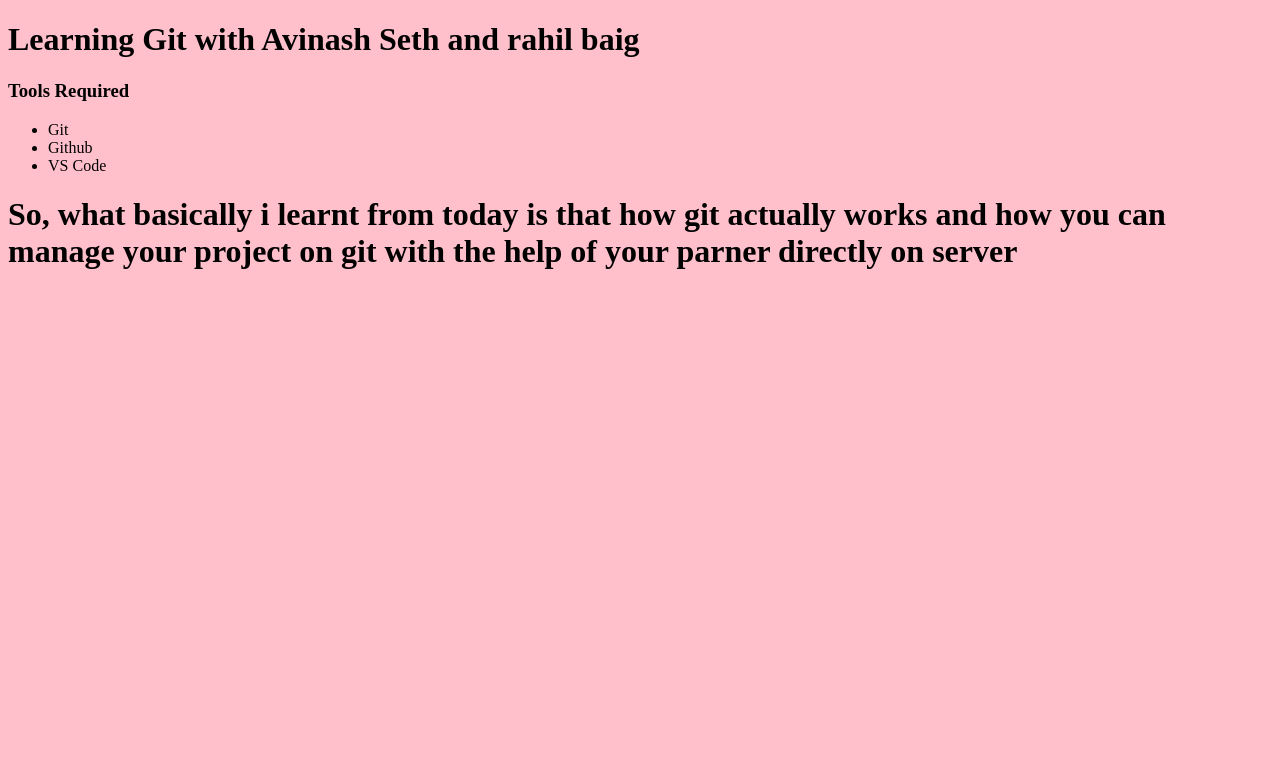
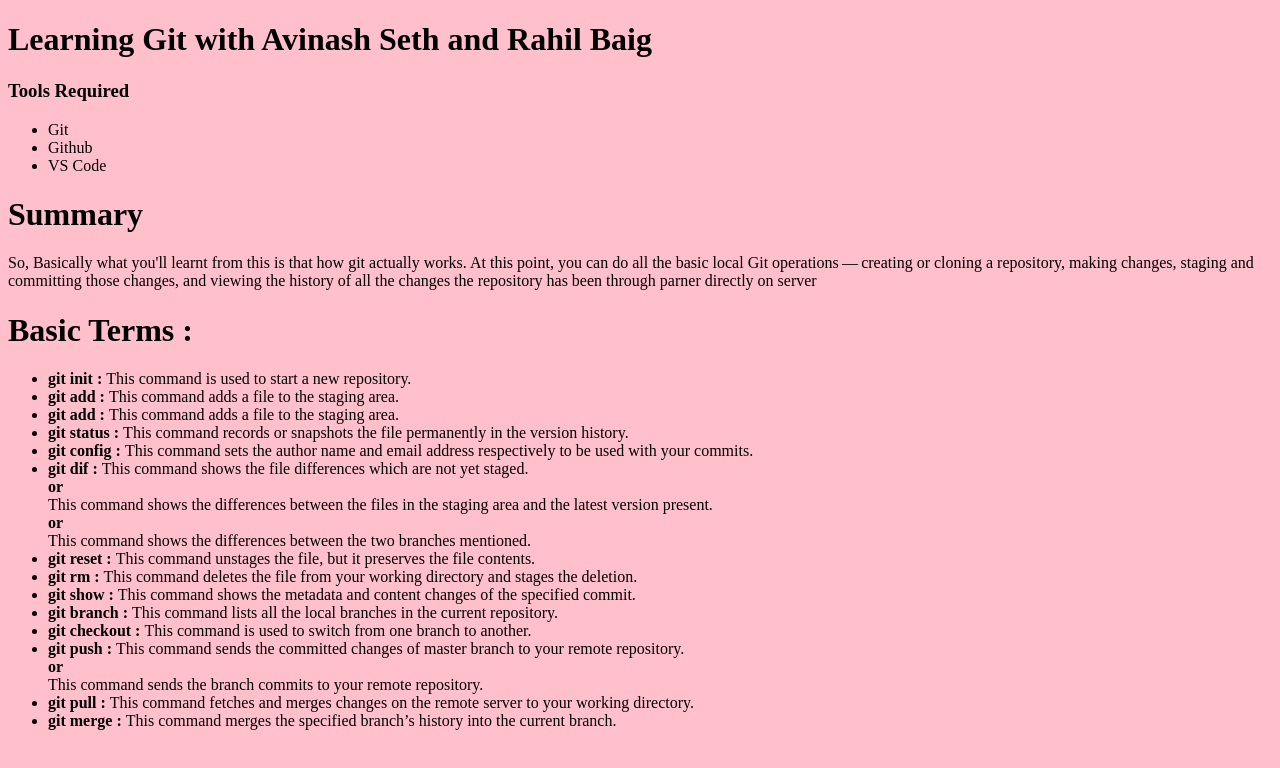
Before and after one commit to avinashseth/learning-git-now, a plain HTML site: page index.html in a window 1280 px wide. Drawn offline with Linux system fonts and the light colour scheme.

Commit message:
added basic commands of git

```diff
--- a/index.html
+++ b/index.html
@@ -13,15 +13,49 @@
     </style>
 </head>
 <body>
-    <h1>Learning Git with Avinash Seth and rahil baig</h1>
+    <h1>Learning Git with Avinash Seth and Rahil Baig</h1>
     <h3>Tools Required</h3>
     <ul>
         <li>Git</li>
         <li>Github</li>
         <li>VS Code</li>
     </ul>
-	<h1> So, what basically i learnt from today is that how git actually works and how you can manage your project on git with the help of your
-	parner directly on server </h1>
+	<h1> Summary </h1>
+	<p> So, Basically what you'll learnt from this is that how git actually works. At this point,
+	you can do all the basic local Git operations — creating or cloning a repository, making changes, staging and committing those changes,
+	and viewing the history of all the changes the repository has been through parner directly on server </p>
+	<h1> Basic Terms : </h1>
+	<ul>
+		<li> <B> git init : </B> This command is used to start a new repository.
+	    <li> <B> git add : </B> This command adds a file to the staging area.
+		<li> <B> git add : </B> This command adds a file to the staging area.
+		<li> <B> git status : </B> This command records or snapshots the file permanently in the version history.
+		<li> <B> git config : </B> This command sets the author name and email address respectively to be used with your commits.
+		<li> <B> git dif : </B> This command shows the file differences which are not yet staged.<br><B>or</B>
+		<br> This command shows the differences between the files in the staging area and the latest version present.
+		<br><B>or</B><br> This command shows the differences between the two branches mentioned.
+        <li> <B> git reset : </B> This command unstages the file, but it preserves the file contents.
+    	<li> <B> git rm : </B>This command deletes the file from your working directory and stages the deletion.
+		<li> <B> git show : </B> This command shows the metadata and content changes of the specified commit.
+		<li> <B> git branch : </B> This command lists all the local branches in the current repository.
+		<li> <B> git checkout  : </B>This command is used to switch from one branch to another.
+		<li> <B> git push : </B> This command sends the committed changes of master branch to your remote repository.<br><B>or</B>
+		<br>This command sends the branch commits to your remote repository.
+		<li> <B> git pull : </B> This command fetches and merges changes on the remote server to your working directory.
+		<li> <B> git merge : </B> This command merges the specified branch’s history into the current branch.
+
+
+
+
+
+
+
+
+
+
+
+
+
 
 </body>
 </html>
```
